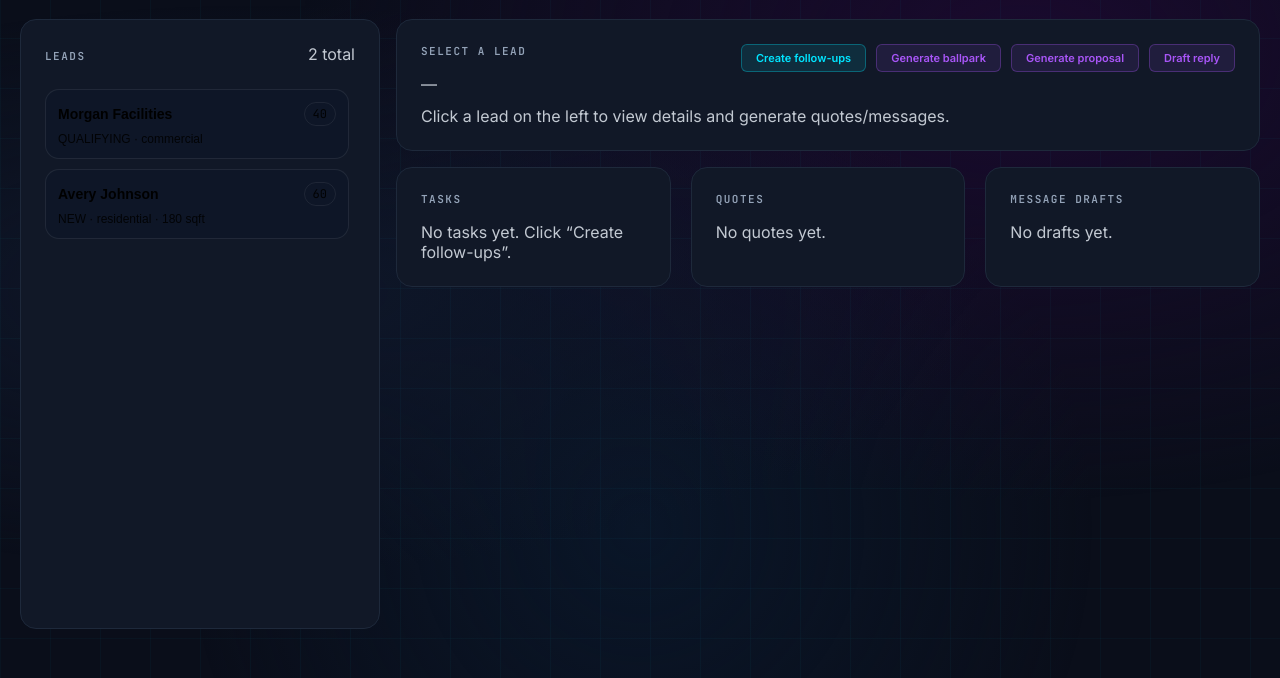
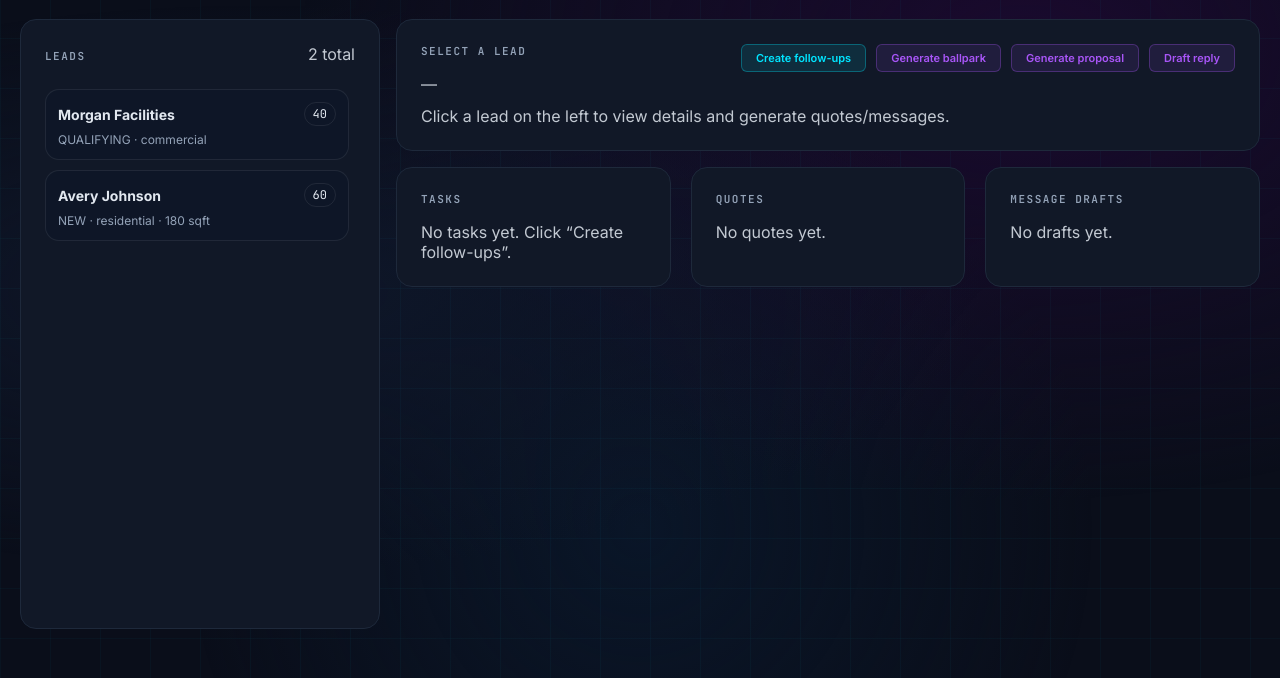
Before and after one commit to beastieballer/window-film-leads-workflow, a plain HTML site: page index.html in a window 1280 px wide. Shown: the part 112-790 px from the top of the page. Drawn offline with Linux system fonts and the light colour scheme.

Commit message:
Improve lead list legibility

```diff
--- a/windowfilm.css
+++ b/windowfilm.css
@@ -57,6 +57,15 @@
   border-radius: 14px;
   padding: 12px;
   cursor: pointer;
+  color: var(--text-primary);
+  font: inherit;
+}
+
+.wf-lead-item:hover,
+.wf-lead-item:focus-visible {
+  border-color: rgba(0, 229, 255, 0.35);
+  background: rgba(10, 20, 40, 0.55);
+  outline: none;
 }
 
 .wf-lead-item.selected {
@@ -79,7 +88,8 @@
 .wf-lead-sub {
   margin-top: 6px;
   font-size: 12px;
-  opacity: 0.85;
+  color: var(--text-secondary);
+  opacity: 1;
 }
 
 .wf-score {
@@ -88,7 +98,8 @@
   padding: 3px 8px;
   border-radius: 999px;
   border: 1px solid var(--wf-border);
-  opacity: 0.9;
+  color: var(--text-primary);
+  opacity: 1;
 }
 
 .wf-main {
```
